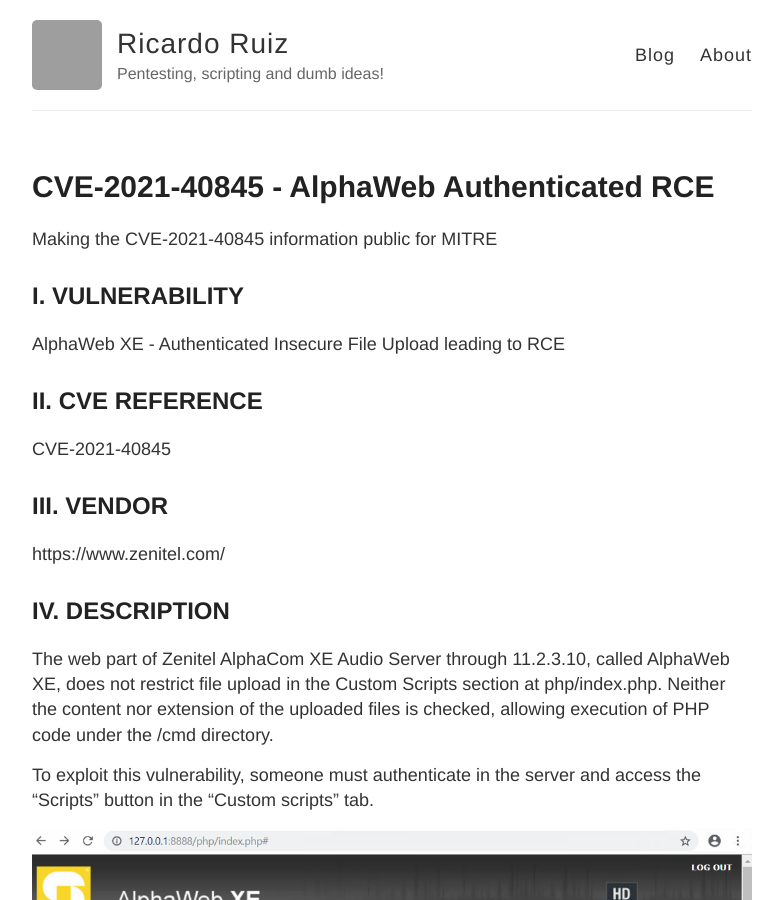
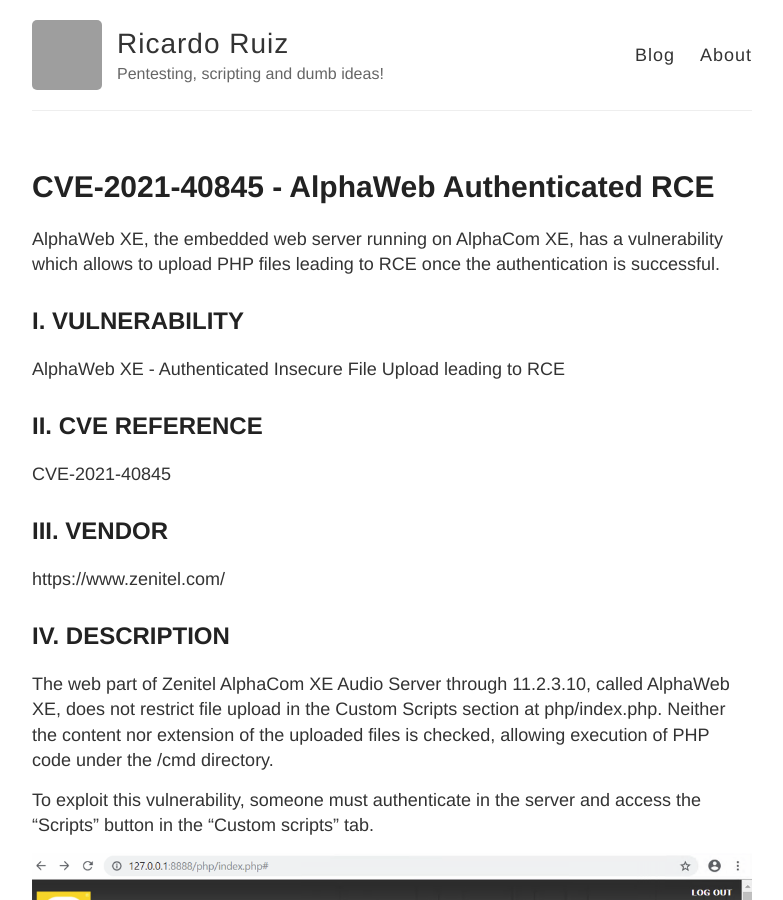
Before and after one commit to ricardojoserf/ricardojoserf.github.io, a Jekyll site: the page built from _posts/2021-9-9-CVE-2021-40845.md, in a window 1280 px wide and 900 px high. Shown: the whole window, without its empty margins (248-1031 px from the left). Built offline with Jekyll 4.4.1, drawn with Linux system fonts in a browser that asks for light colours; grey boxes are pictures that could not be loaded.

Commit message:
Update and rename 2021-9-9-alphaweb-rce.md to 2021-9-9-CVE-2021-40845.md

```diff
--- a/_posts/2021-9-9-alphaweb-rce.md
+++ b/_posts/2021-9-9-CVE-2021-40845.md
@@ -4,7 +4,7 @@
 excerpt_separator: <!--more-->
 ---
 
-Making the CVE-2021-40845 information public for MITRE
+AlphaWeb XE, the embedded web server running on AlphaCom XE, has a vulnerability which allows to upload PHP files leading to RCE once the authentication is successful.
 
 <!--more-->
 
```
